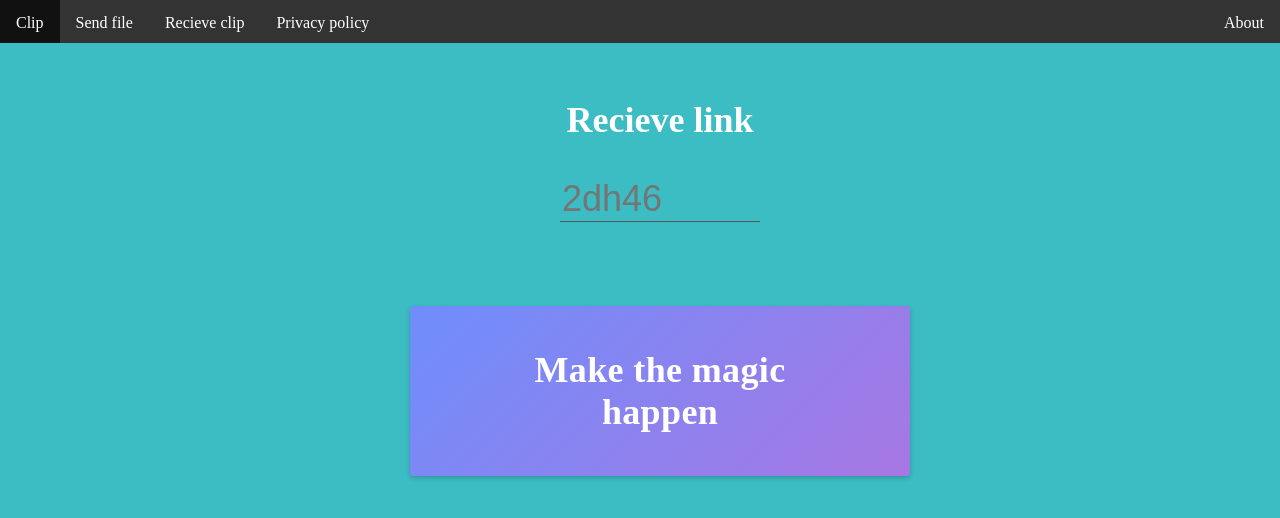
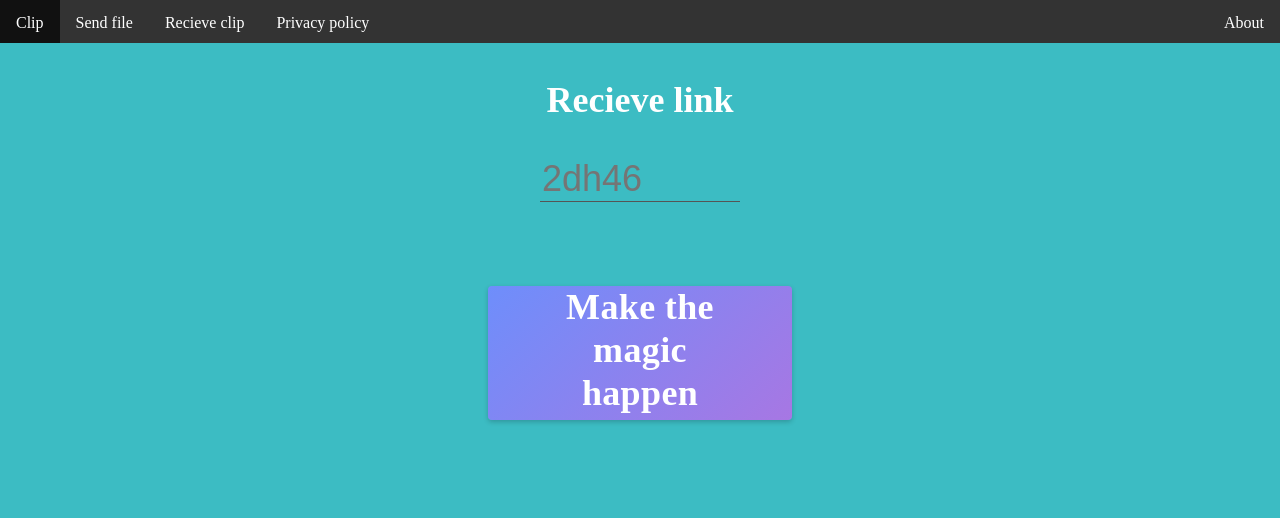
Before and after one commit to Storm-Logic/interclip, a PHP site: page /recieve in a window 1280 px wide. Shown: the top 518 px of the page. Run offline with PHP 8.4, Linux system fonts and the light colour scheme; some libraries are stand-ins or nearby versions; some web fonts are replaced.

Commit message:
Make the button acceptable and align receive to true center
also the 500th commit

```diff
--- a/css/button.css
+++ b/css/button.css
@@ -1,7 +1,8 @@
 a.btn {
+  display: inline-block;
   position: relative;
-  display: inline-block;
-  padding: 1.2em 2em;
+  padding: 1.5em 2em;
+  padding-top: 0;
   text-decoration: none;
   text-align: center;
   cursor: pointer;
@@ -10,7 +11,11 @@ a.btn {
       -ms-user-select: none;
           user-select: none;
   color: white;
+  width: 10rem;
+  line-height: 1.2;
+  height: 5rem;
 }
+
 a.btn::before {
   content: '';
   position: absolute;
@@ -25,9 +30,11 @@ a.btn::before {
   transition: box-shadow 0.5s ease, transform 0.2s ease, -webkit-transform 0.2s ease;
   box-shadow: 0 2px 5px rgba(0, 0, 0, 0.2);
 }
+
 a.btn:hover::before {
   box-shadow: 0 5px 15px rgba(0, 0, 0, 0.3);
 }
+
 a.btn::after {
   position: relative;
   display: inline-block;
--- a/css/recieve.css
+++ b/css/recieve.css
@@ -33,7 +33,6 @@ input[type="text"] {
 }
 
 .input-wrap {
-  width: 500px;
   margin-right: auto;
   margin-left: auto;
   text-align: center;
@@ -46,7 +45,6 @@ input[type="text"] {
 .full-screen {
   width: 100%;
   height: 1000px;
-  padding: 20px;
   background-color: #3cbcc3;
   transition: display 0.5s;
   margin-top: -39px;
```
